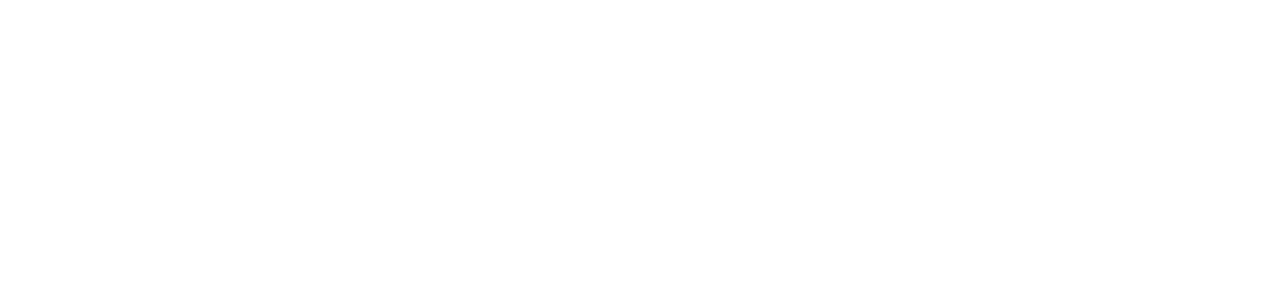
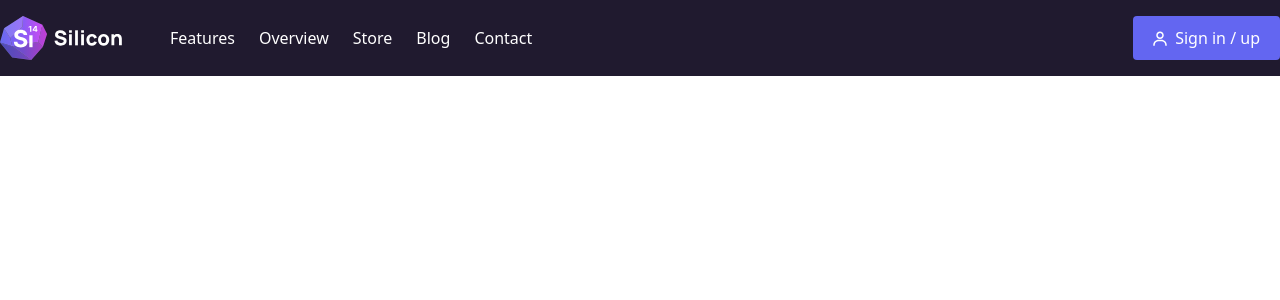
Before and after one commit to KamolxonIzzatullayev/Silicon, a Vue app: page / in a window 1280 px wide. Shown: the top 300 px of the page. Built offline with nearby package versions, Linux system fonts and the light colour scheme.

Commit message:
Created Navbar

```diff
--- a/src/App.vue
+++ b/src/App.vue
@@ -2,5 +2,4 @@
     <router-view />
 </template>
 
-<style lang="scss" scoped>
-</style>
+<style lang="scss" scoped></style>
--- /dev/null
+++ b/src/components/Common/Navbar/NavbarView.style.scss
@@ -0,0 +1,38 @@
+* {
+    margin: 0;
+    padding: 0;
+    box-sizing: border-box;
+}
+
+.container {
+    width: 1296px;
+    margin: 0 auto;
+}
+
+.v-navbar {
+    background: #201a2f;
+    padding: 16px 0;
+
+    .nav {
+        color: #ffffff;
+
+        &__logo {
+            margin-right: 24px;
+        }
+
+        &--list--item {
+            margin-left: 24px;
+
+            :hover {
+                opacity: 0.6;
+            }
+        }
+
+        &__btn {
+            background: #6366f1;
+            border-radius: 4px;
+            padding: 0 20px 0 20px;
+            cursor: pointer;
+        }
+    }
+}
--- /dev/null
+++ b/src/components/Common/Navbar/NavbarView.vue
@@ -0,0 +1,51 @@
+<template>
+    <div class="v-navbar">
+        <section>
+            <div class="container">
+                <nav class="nav flex justify-between">
+                    <ul class="nav--list flex items-center">
+                        <li class="nav__logo">
+                            <a href="#">
+                                <img
+                                    src="@/assets/navbar/Logo.svg"
+                                    alt="Logo"
+                                />
+                            </a>
+                        </li>
+                        <li class="nav--list--item">
+                            <a href="#">Features</a>
+                        </li>
+                        <li class="nav--list--item">
+                            <a href="#">Overview</a>
+                        </li>
+                        <li class="nav--list--item">
+                            <a href="#">Store</a>
+                        </li>
+                        <li class="nav--list--item">
+                            <a href="#">Blog</a>
+                        </li>
+                        <li class="nav--list--item">
+                            <a href="#">Contact</a>
+                        </li>
+                    </ul>
+                    <a class="nav__btn flex items-center">
+                        <img src="@/assets/navbar/up.svg" alt="SignIn" /><span
+                            class="ml-2"
+                            >Sign in / up</span
+                        >
+                    </a>
+                </nav>
+            </div>
+        </section>
+    </div>
+</template>
+
+<script>
+export default {
+    name: "NavbarView",
+};
+</script>
+
+<style lang="scss" scoped>
+@import "./NavbarView.style.scss";
+</style>
--- a/src/views/HomeView/HomeView.vue
+++ b/src/views/HomeView/HomeView.vue
@@ -1,10 +1,16 @@
 <template>
-  <div class="v-home"></div>
+    <div class="v-home">
+        <NavbarViewVue></NavbarViewVue>
+    </div>
 </template>
 
 <script>
+import NavbarViewVue from "@/components/Common/Navbar/NavbarView.vue";
 export default {
-  name: "HomeView",
+    name: "HomeView",
+    components: {
+        NavbarViewVue,
+    },
 };
 </script>
 <style lang="scss" scoped>
```
Also changed, not shown: src/assets/navbar/Logo.svg (added), src/assets/navbar/up.svg (added).
